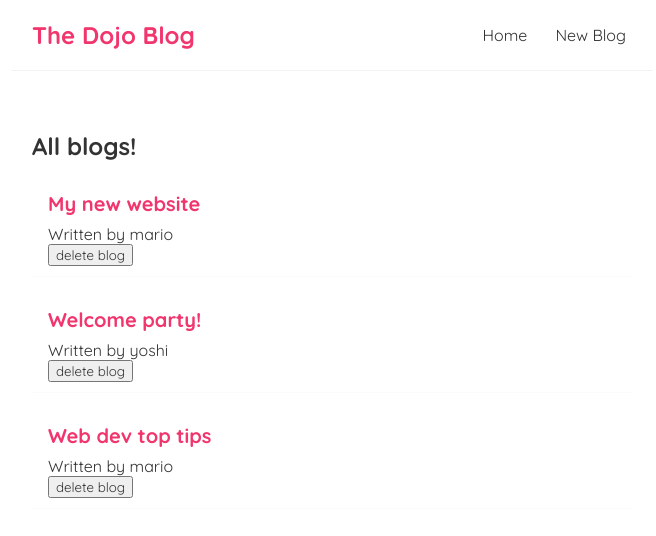
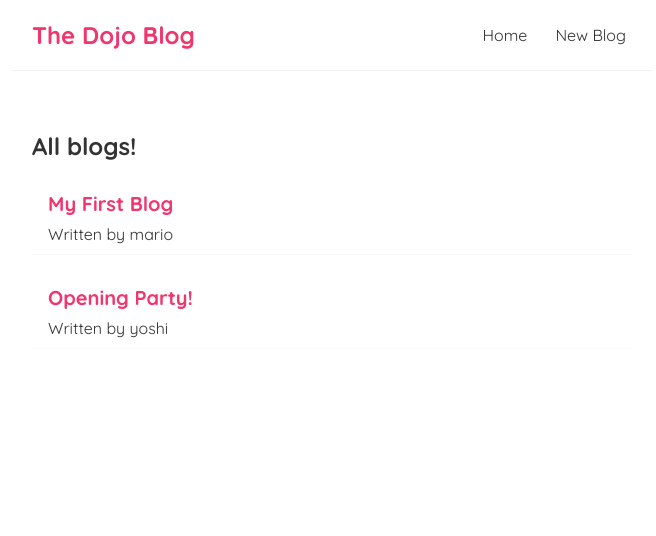
Before and after one commit to lcsval/dojo-blog, a React (Create React App) app: page / in a window 1280 px wide. Shown: the top 536 px of the page, without its empty margins (308-964 px from the left). Built offline with nearby package versions, Linux system fonts and the light colour scheme; data requests are answered from the project's data file.

Commit message:
Json server and Fetching data with useEffect

```diff
--- /dev/null
+++ b/data/db.json
@@ -0,0 +1,16 @@
+{
+    "blogs": [
+        {
+            "title": "My First Blog",
+            "body": "Why do we use it?\nIt is a long established fact that reader will be distracted",
+            "author": "mario",
+            "id": 1
+        },
+        {
+            "title": "Opening Party!",
+            "body": "Why do we use it?\nIt is a long established fact that reader will be distracted",
+            "author": "yoshi",
+            "id": 2
+        }
+    ]
+}
--- a/src/BlogList.js
+++ b/src/BlogList.js
@@ -1,4 +1,4 @@
-const BlogList = ({ blogs, title, handleDelete }) => {
+const BlogList = ({ blogs, title }) => {
 
     return (
         <div className="blog-list">
@@ -7,7 +7,6 @@
                 <div className="blog-preview" key={blog.id}>
                     <h2>{ blog.title }</h2>
                     <p>Written by { blog.author }</p>
-                    <button onClick={() => handleDelete(blog.id)}>delete blog</button>
                 </div>
             ))}
         </div>
--- a/src/Home.js
+++ b/src/Home.js
@@ -1,21 +1,22 @@
-import { useState } from 'react';
+import { useState, useEffect } from 'react';
 import BlogList from './BlogList';
 
 const Home = () => {
-    const [blogs, setBlogs] = useState([
-        { title: 'My new website', body: 'lorem ipsum...', author: 'mario', id: 1 },
-        { title: 'Welcome party!', body: 'lorem ipsum...', author: 'yoshi', id: 2 },
-        { title: 'Web dev top tips', body: 'lorem ipsum...', author: 'mario', id: 3 }
-    ]);
+    const [blogs, setBlogs] = useState(null);
 
-    const handleDelete = (id) => {
-       const newBlogs = blogs.filter(blog => blog.id !== id);
-       setBlogs(newBlogs);
-    }
+    useEffect(() => {
+        fetch('http://localhost:8000/blogs')
+            .then(res => {
+                return res.json()
+            })
+            .then(data => {
+                setBlogs(data);
+            });
+    }, []);
 
     return (
         <div className="home">
-            <BlogList blogs={blogs} title="All blogs!" handleDelete={handleDelete} />
+            {blogs && <BlogList blogs={blogs} title="All blogs!" />}
         </div>
     );
 }
```
